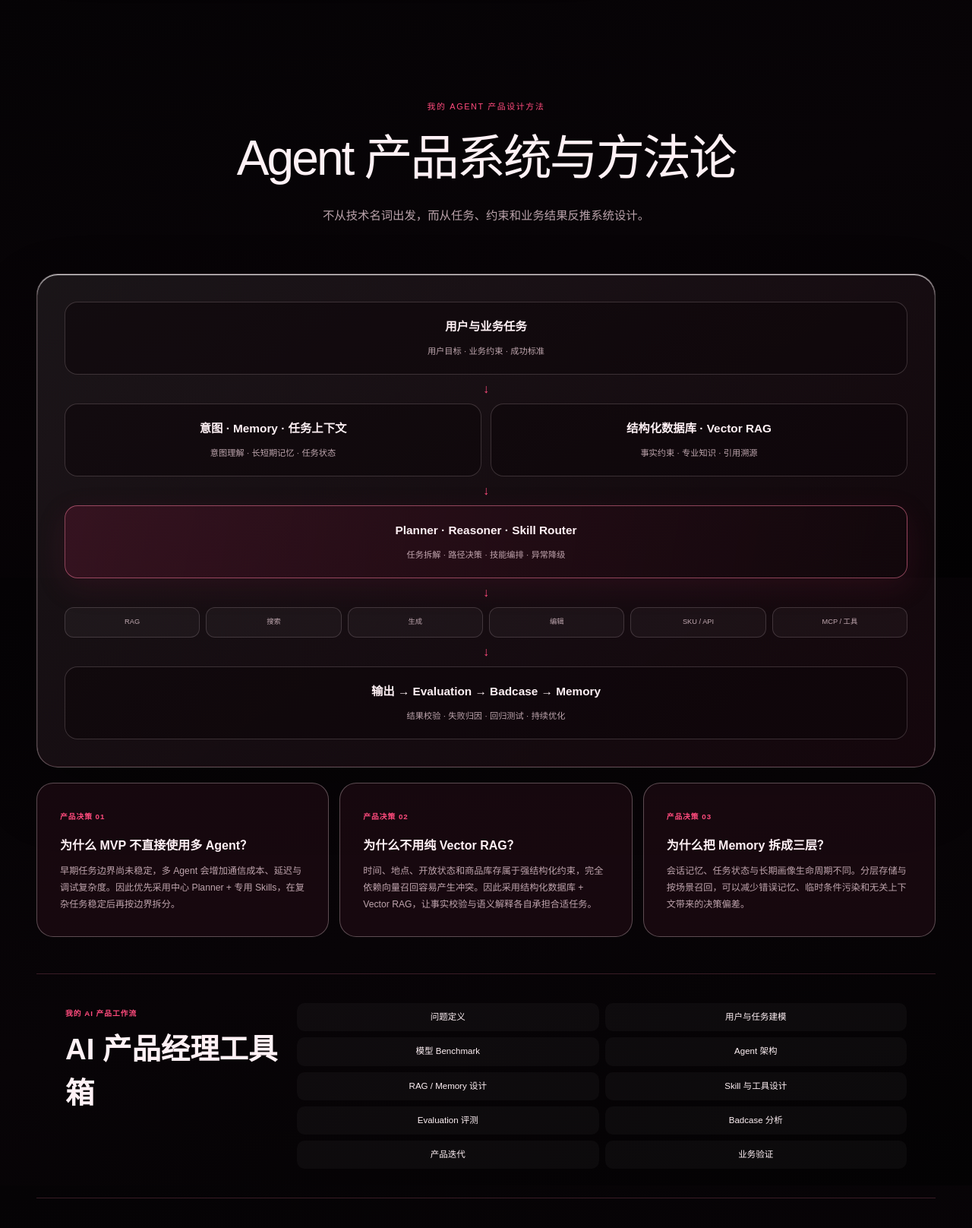
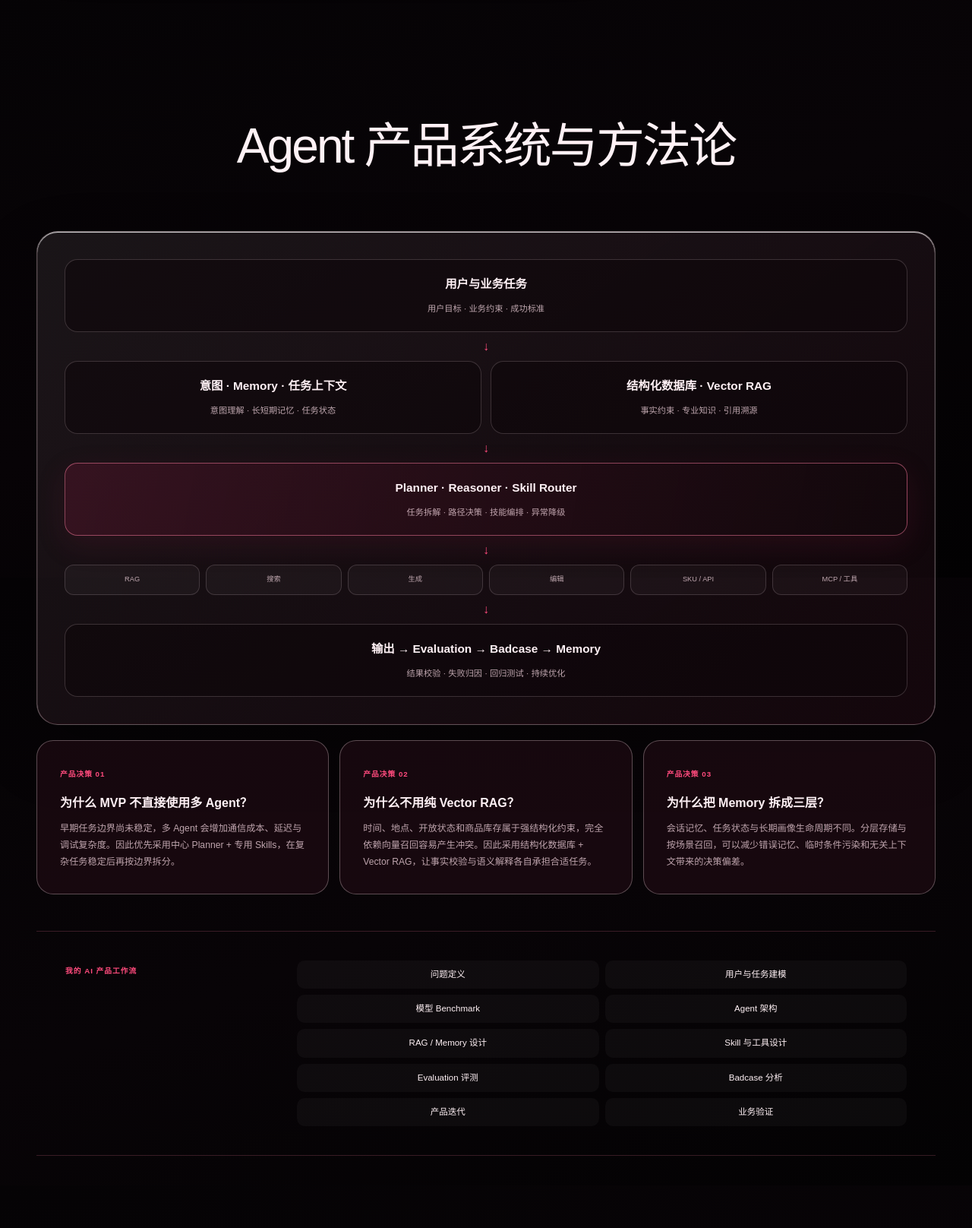
Before and after one commit to zhangyidi1017-hub/yidi-zhangportfolio, a website built with Vite: page index.html in a window 1280 px wide. Shown: the part 6440-8056 px from the top of the page at 76% size. Built offline with nearby package versions, Linux system fonts and the light colour scheme; some packages are replaced by stand-ins of ours; files whose address does not match are found by name.

Commit message:
Simplify agent methodology headings

```diff
--- a/index.html
+++ b/index.html
@@ -440,9 +440,7 @@
       <!-- ===== AGENT SYSTEM ===== -->
       <section class="agent-system" id="agent-system">
         <div class="agent-system__head">
-          <p class="mono">我的 Agent 产品设计方法</p>
           <h2>Agent 产品系统与方法论</h2>
-          <span>不从技术名词出发，而从任务、约束和业务结果反推系统设计。</span>
         </div>
 
         <div class="agent-system__architecture" aria-label="Agent 产品架构">
@@ -467,7 +465,7 @@
         </div>
 
         <div class="ai-toolkit">
-          <div class="ai-toolkit__title"><span class="mono">我的 AI 产品工作流</span><h3>AI 产品经理工具箱</h3></div>
+          <div class="ai-toolkit__title"><span class="mono">我的 AI 产品工作流</span></div>
           <ol>
             <li><span>问题定义</span></li><li><span>用户与任务建模</span></li>
             <li><span>模型 Benchmark</span></li><li><span>Agent 架构</span></li>
```
